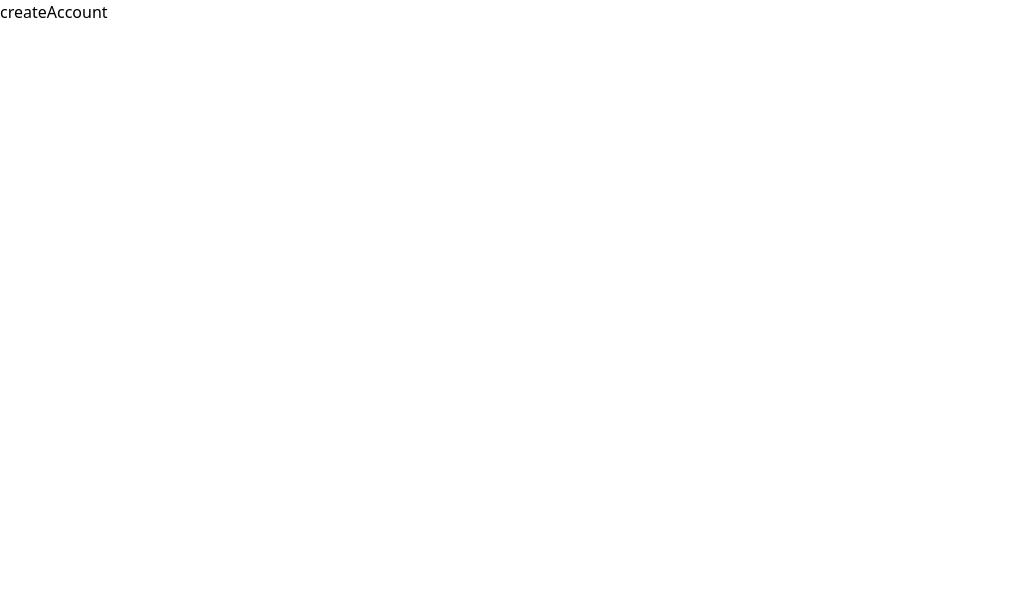
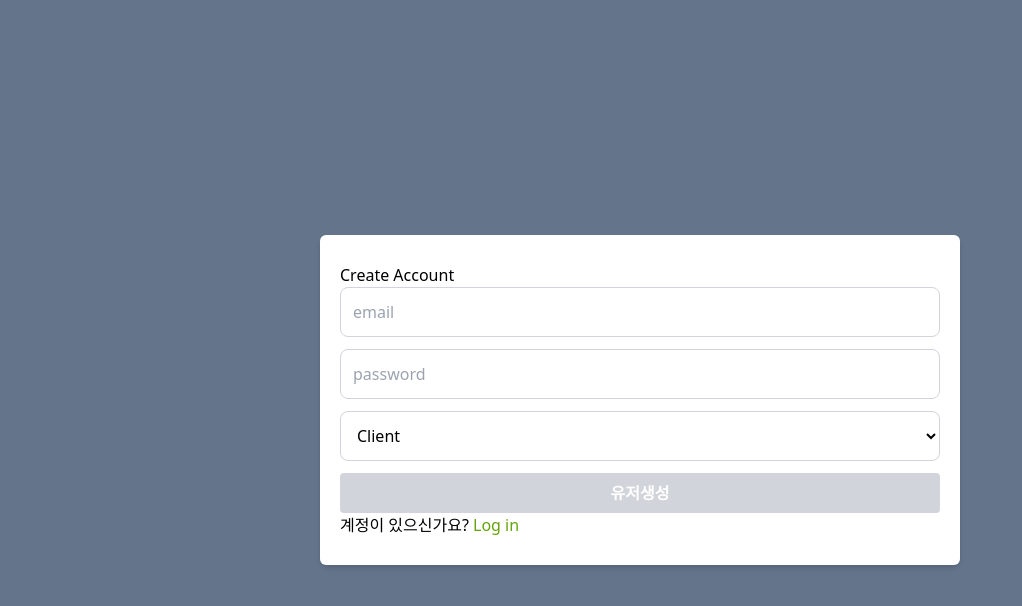
Before and after one commit to tkillman/nuber-eats-frontend, a React (Create React App) app: page /create-account in a window 1280 px wide. Shown: the top 606 px of the page, without its empty margins (0-1022 px from the left). Built offline with nearby package versions, Linux system fonts and the light colour scheme.

Commit message:
Create Account Mutation

```diff
--- a/package.json
+++ b/package.json
@@ -16,6 +16,7 @@
     "postcss": "^8.4.49",
     "react": "^19.0.0",
     "react-dom": "^19.0.0",
+    "react-helmet": "^6.1.0",
     "react-hook-form": "^7.54.2",
     "react-router-dom": "5.3.4",
     "react-scripts": "5.0.1",
@@ -52,6 +53,7 @@
   },
   "devDependencies": {
     "@graphql-codegen/cli": "^5.0.3",
+    "@types/react-helmet": "^6.1.11",
     "@types/react-router-dom": "^5.3.3"
   }
 }
--- a/public/index.html
+++ b/public/index.html
@@ -24,7 +24,7 @@
       work correctly both with client-side routing and a non-root public URL.
       Learn how to configure a non-root public URL by running `npm run build`.
     -->
-    <title>React App</title>
+    <title>kim nuber</title>
   </head>
   <body>
     <noscript>You need to enable JavaScript to run this app.</noscript>
--- a/src/__generated__/gql.ts
+++ b/src/__generated__/gql.ts
@@ -14,6 +14,7 @@ import { TypedDocumentNode as DocumentNode } from '@graphql-typed-document-node/
  * Learn more about it here: https://the-guild.dev/graphql/codegen/plugins/presets/preset-client#reducing-bundle-size
  */
 const documents = {
+    "\n  mutation createUser($createUserInput: CreateUserInput!) {\n    createUser(input: $createUserInput) {\n      ok\n      error\n    }\n  }\n": types.CreateUserDocument,
     "\n  mutation loginMutation($loginInput: LoginInput!) {\n    login(input: $loginInput) {\n      ok\n      token\n      error\n    }\n  }\n": types.LoginMutationDocument,
 };
 
@@ -34,6 +35,10 @@ export function gql(source: string): unknown;
 /**
  * The gql function is used to parse GraphQL queries into a document that can be used by GraphQL clients.
  */
+export function gql(source: "\n  mutation createUser($createUserInput: CreateUserInput!) {\n    createUser(input: $createUserInput) {\n      ok\n      error\n    }\n  }\n"): (typeof documents)["\n  mutation createUser($createUserInput: CreateUserInput!) {\n    createUser(input: $createUserInput) {\n      ok\n      error\n    }\n  }\n"];
+/**
+ * The gql function is used to parse GraphQL queries into a document that can be used by GraphQL clients.
+ */
 export function gql(source: "\n  mutation loginMutation($loginInput: LoginInput!) {\n    login(input: $loginInput) {\n      ok\n      token\n      error\n    }\n  }\n"): (typeof documents)["\n  mutation loginMutation($loginInput: LoginInput!) {\n    login(input: $loginInput) {\n      ok\n      token\n      error\n    }\n  }\n"];
 
 export function gql(source: string) {
--- a/src/__generated__/graphql.ts
+++ b/src/__generated__/graphql.ts
@@ -629,6 +629,13 @@ export type VerifyEmailOutput = {
   ok: Scalars['Boolean']['output'];
 };
 
+export type CreateUserMutationVariables = Exact<{
+  createUserInput: CreateUserInput;
+}>;
+
+
+export type CreateUserMutation = { __typename?: 'Mutation', createUser: { __typename?: 'CreateUserOutput', ok: boolean, error?: string | null } };
+
 export type LoginMutationMutationVariables = Exact<{
   loginInput: LoginInput;
 }>;
@@ -637,4 +644,5 @@ export type LoginMutationMutationVariables = Exact<{
 export type LoginMutationMutation = { __typename?: 'Mutation', login: { __typename?: 'LoginOutput', ok: boolean, token?: string | null, error?: string | null } };
 
 
+export const CreateUserDocument = {"kind":"Document","definitions":[{"kind":"OperationDefinition","operation":"mutation","name":{"kind":"Name","value":"createUser"},"variableDefinitions":[{"kind":"VariableDefinition","variable":{"kind":"Variable","name":{"kind":"Name","value":"createUserInput"}},"type":{"kind":"NonNullType","type":{"kind":"NamedType","name":{"kind":"Name","value":"CreateUserInput"}}}}],"selectionSet":{"kind":"SelectionSet","selections":[{"kind":"Field","name":{"kind":"Name","value":"createUser"},"arguments":[{"kind":"Argument","name":{"kind":"Name","value":"input"},"value":{"kind":"Variable","name":{"kind":"Name","value":"createUserInput"}}}],"selectionSet":{"kind":"SelectionSet","selections":[{"kind":"Field","name":{"kind":"Name","value":"ok"}},{"kind":"Field","name":{"kind":"Name","value":"error"}}]}}]}}]} as unknown as DocumentNode<CreateUserMutation, CreateUserMutationVariables>;
 export const LoginMutationDocument = {"kind":"Document","definitions":[{"kind":"OperationDefinition","operation":"mutation","name":{"kind":"Name","value":"loginMutation"},"variableDefinitions":[{"kind":"VariableDefinition","variable":{"kind":"Variable","name":{"kind":"Name","value":"loginInput"}},"type":{"kind":"NonNullType","type":{"kind":"NamedType","name":{"kind":"Name","value":"LoginInput"}}}}],"selectionSet":{"kind":"SelectionSet","selections":[{"kind":"Field","name":{"kind":"Name","value":"login"},"arguments":[{"kind":"Argument","name":{"kind":"Name","value":"input"},"value":{"kind":"Variable","name":{"kind":"Name","value":"loginInput"}}}],"selectionSet":{"kind":"SelectionSet","selections":[{"kind":"Field","name":{"kind":"Name","value":"ok"}},{"kind":"Field","name":{"kind":"Name","value":"token"}},{"kind":"Field","name":{"kind":"Name","value":"error"}}]}}]}}]} as unknown as DocumentNode<LoginMutationMutation, LoginMutationMutationVariables>;
--- a/src/pages/create-account.tsx
+++ b/src/pages/create-account.tsx
@@ -1,5 +1,102 @@
+import { gql, useMutation } from "@apollo/client";
+import { Helmet } from "react-helmet";
+import { useForm } from "react-hook-form";
+import FormError from "../components/FormError";
+import FormButton from "../components/FormButton";
+import { Link } from "react-router-dom";
+import { UserRole } from "../__generated__/graphql";
+
+const CREATE_USER_MUTATION = gql`
+  mutation createUser($createUserInput: CreateUserInput!) {
+    createUser(input: $createUserInput) {
+      ok
+      error
+    }
+  }
+`;
+
+interface IForm {
+  email?: string;
+  password?: string;
+  role: UserRole;
+}
+
 const CreateAccount = () => {
-  return <div>createAccount</div>;
+  const {
+    register,
+    getValues,
+    formState: { errors, isValid },
+    handleSubmit,
+  } = useForm<IForm>({
+    defaultValues: {
+      role: UserRole.Client,
+    },
+  });
+
+  const [createUserMutation, { data, loading }] = useMutation(
+    CREATE_USER_MUTATION,
+    {
+      onCompleted: (data) => {},
+    }
+  );
+
+  const onSubmit = () => {
+    if (loading) {
+      return;
+    }
+
+    const { email = "", password = "" } = getValues();
+  };
+
+  return (
+    <div className="bg-slate-500 h-screen flex items-center justify-center">
+      <Helmet>
+        <title>CreateAccount | Nuber Eats</title>
+      </Helmet>
+      <div className="flex flex-col bg-white w-full max-w-screen-sm px-5 py-7 rounded-md shadow-md">
+        <p>Create Account</p>
+        <form onSubmit={handleSubmit(onSubmit)}>
+          <div className="flex flex-col gap-3">
+            <input
+              type="email"
+              placeholder="email"
+              className="input"
+              {...register("email", {
+                required: "Email is required",
+              })}
+            ></input>
+            <FormError errorMessage={errors.email?.message} />
+            <input
+              type="password"
+              placeholder="password"
+              className="input"
+              {...register("password", {
+                required: "Password is required",
+              })}
+            ></input>
+            <FormError errorMessage={errors.password?.message} />
+            <select className="input" {...register("role")}>
+              {Object.keys(UserRole).map((role) => (
+                <option key={role}>{role}</option>
+              ))}
+            </select>
+            <FormButton
+              isValid={isValid}
+              loading={loading}
+              text="유저생성"
+            ></FormButton>
+            <FormError errorMessage={data?.login.error} />
+          </div>
+        </form>
+        <div>
+          계정이 있으신가요?{" "}
+          <Link to="/" className="text-lime-600 hover:underline">
+            Log in
+          </Link>
+        </div>
+      </div>
+    </div>
+  );
 };
 
 export default CreateAccount;
--- a/src/pages/login.tsx
+++ b/src/pages/login.tsx
@@ -7,6 +7,7 @@ import {
 } from "../__generated__/graphql";
 import FormButton from "../components/FormButton";
 import { Link } from "react-router-dom";
+import { Helmet } from "react-helmet";
 
 const LOGIN_MUTATION = gql`
   mutation loginMutation($loginInput: LoginInput!) {
@@ -64,6 +65,9 @@ const Login = () => {
 
   return (
     <div className="bg-slate-500 h-screen flex items-center justify-center">
+      <Helmet>
+        <title>Login | Nuber Eats</title>
+      </Helmet>
       <div className="flex flex-col bg-white w-full max-w-screen-sm px-5 py-7 rounded-md shadow-md">
         <p>Login</p>
         <form onSubmit={handleSubmit(onSubmit)}>
```
Also changed, not shown: 1 other file (tests, documents, lock files or other folders).
